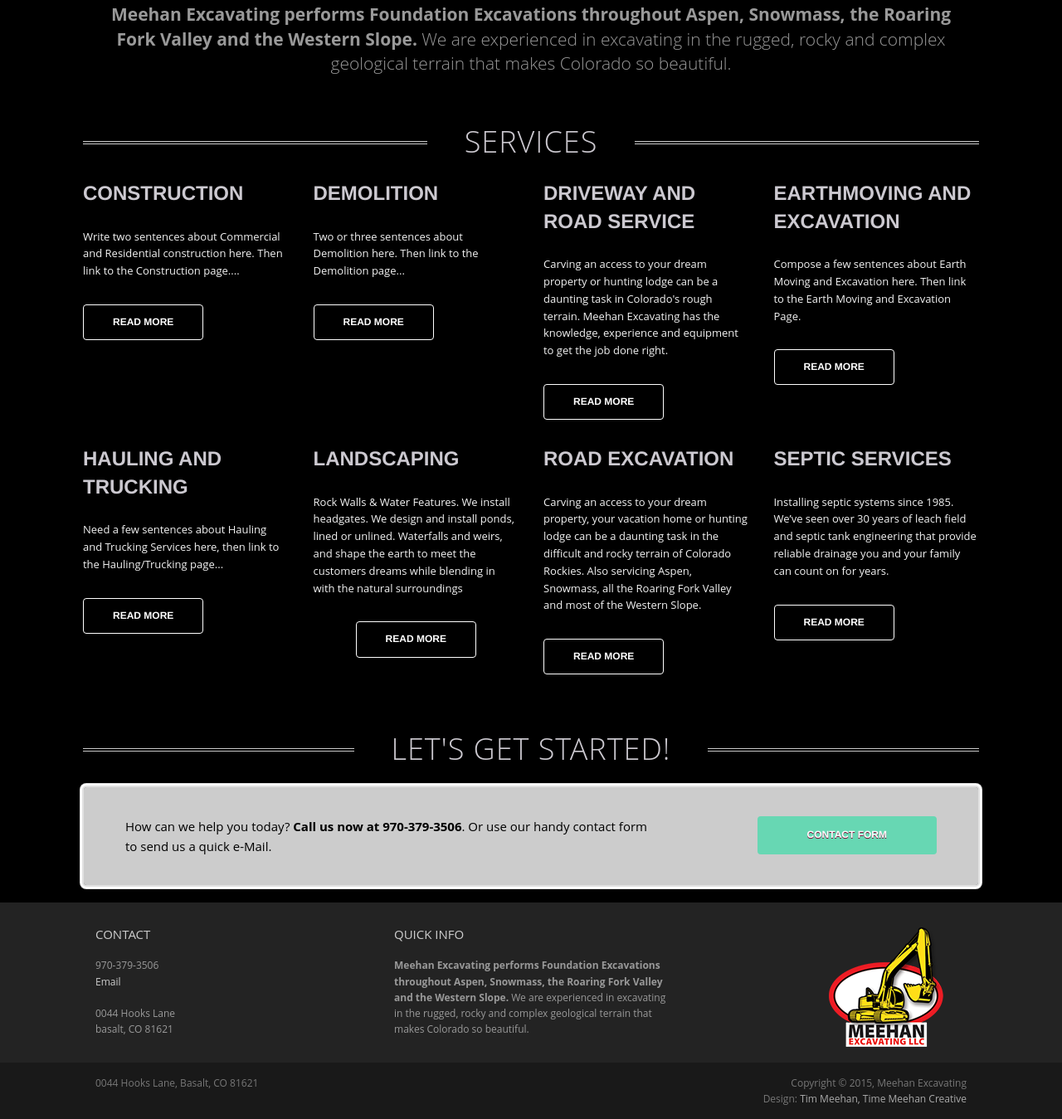
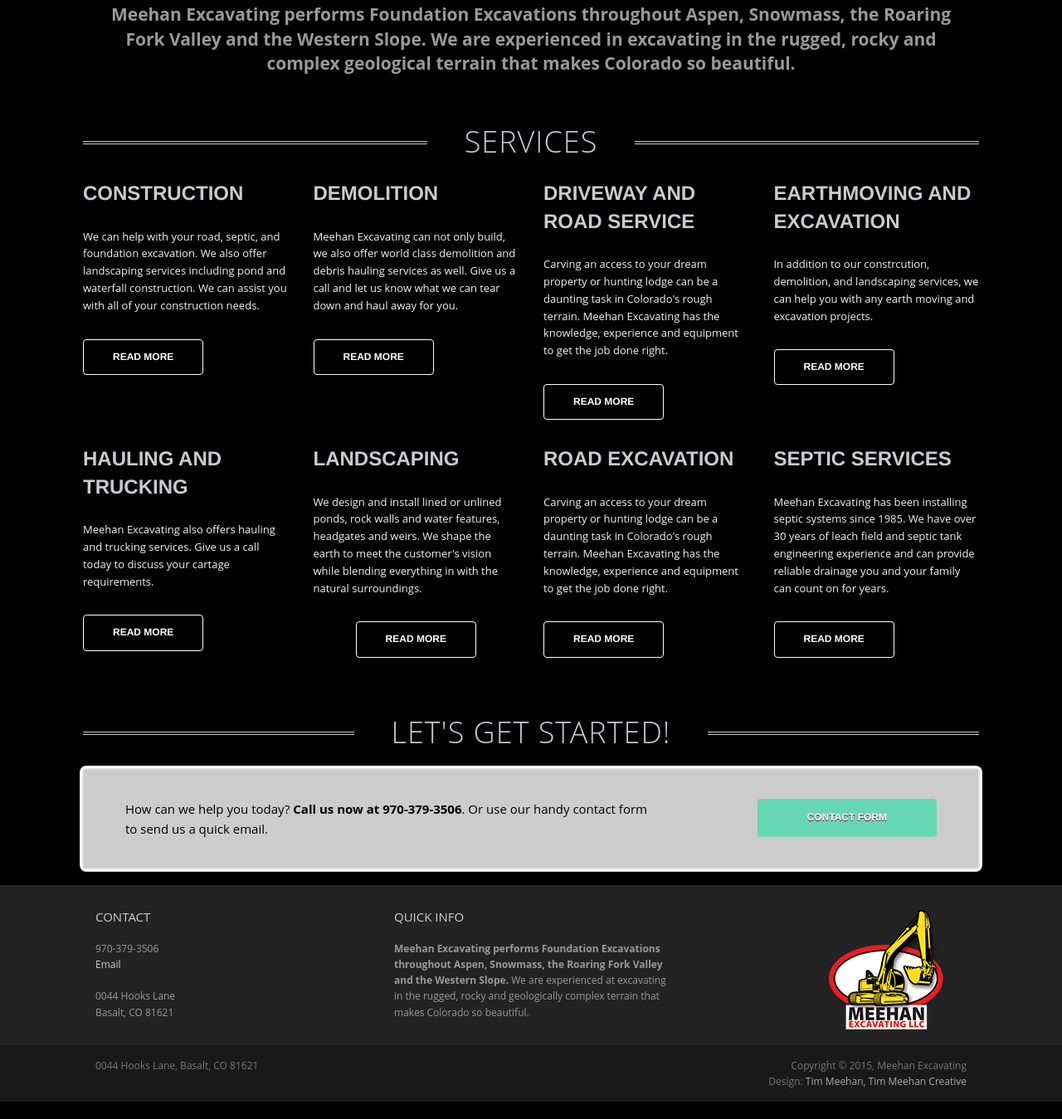
Before and after one commit to stratcat944/meehan_exc, a plain HTML site: page Paul_Web/index.html in a window 1280 px wide. Shown: the part 696-2045 px from the top of the page at 83% size. After the commit the page ends 2024 px from the top, so only its background shows below. Drawn offline with nearby package versions, Linux system fonts and the light colour scheme.

Commit message:
updating links

```diff
--- a/Paul_Web/index.html
+++ b/Paul_Web/index.html
@@ -75,7 +75,7 @@
 
 		<div class="row section topspace">
 			<div class="col-md-12">
-				<p class="lead text-center text-muted"><strong>Meehan Excavating performs Foundation Excavations throughout Aspen, Snowmass, the Roaring Fork Valley and the Western Slope.</strong> We are experienced in excavating in the rugged, rocky and complex geological terrain that makes Colorado so beautiful. </p>
+				<p class="lead text-center text-muted"><strong>Meehan Excavating performs Foundation Excavations throughout Aspen, Snowmass, the Roaring Fork Valley and the Western Slope. We are experienced in excavating in the rugged, rocky and complex geological terrain that makes Colorado so beautiful.</strong></p>
 			</div>
 		</div> <!-- / section -->
 
@@ -84,12 +84,12 @@
 			<div class="row">
 				<div class="col-sm-6 col-md-3">
 					<h3 class="text-left">Construction</h3>
-					<p>Write two sentences about Commercial and Residential construction here. Then link to the Construction page....</p>
+					<p>We can help with your road, septic, and foundation excavation. We also offer landscaping services including pond and waterfall construction. We can assist you with all of your construction needs.</p>
 					<p class="text-left"><a href="construction.html" class="btn btn-action">Read more</a></p>
 				</div>
 				<div class="col-sm-6 col-md-3">
 					<h3 class="text-left">Demolition</h3>
-					<p>Two or three sentences about Demolition here. Then link to the Demolition page...</p>
+					<p>Meehan Excavating can not only build, we also offer world class demolition and debris hauling services as well. Give us a call and let us know what we can tear down and haul away for you.</p>
 					<p class="text-left"><a href="demo.html" class="btn btn-action">Read more</a></p>
 				</div>
 				<div class="col-sm-6 col-md-3">
@@ -99,131 +99,43 @@
 				</div>
 				<div class="col-sm-6 col-md-3">
 					<h3 class="text-left">Earthmoving and Excavation</h3>
-					<p>Compose a few sentences about Earth Moving and Excavation here. Then link to the Earth Moving and Excavation Page.</p>
+					<p>In addition to our constrcution, demolition, and landscaping services, we can help you with any earth moving and excavation projects.</p>
 					<p class="text-left"><a href="earthmovingandexcavation.html" class="btn btn-action">Read more</a></p>
 				</div>
 			</div>
 			<div class="row">
 				<div class="col-sm-6 col-md-3">
 					<h3 class="text-left">Hauling and Trucking</h3>
-					<p>Need a few sentences about Hauling and Trucking Services here, then link to the Hauling/Trucking page...</p>
+					<p>Meehan Excavating also offers hauling and trucking services. Give us a call today to discuss your cartage requirements.</p>
 					<p class="text-left"><a href="" class="btn btn-action">Read more</a></p>
 				</div>
 				<div class="col-sm-6 col-md-3">
 					<h3 class="text-left">Landscaping</h3>
-					<p>Rock Walls & Water Features. We install headgates. We design and install ponds, lined or unlined. Waterfalls and weirs, and shape the earth to meet the customers dreams while blending in with the natural surroundings
-</p>
+					<p>We design and install lined or unlined ponds, rock walls and water features, headgates and weirs. We shape the earth to meet the customer's vision while blending everything in with the natural surroundings.
+					</p>
 					<p class="text-center"><a href="" class="btn btn-action">Read more</a></p>
 				</div>
 				<div class="col-sm-6 col-md-3">
 					<h3 class="text-left">Road Excavation </h3>
-					<p>Carving an access to your dream property, your vacation home or hunting lodge can be a daunting task in the difficult and rocky terrain of Colorado Rockies. Also servicing Aspen, Snowmass, all the Roaring Fork Valley and most of the Western Slope.</p>
+					<p>Carving an access to your dream property or hunting lodge can be a daunting task in Colorado's rough terrain. Meehan Excavating has the knowledge, experience and equipment to get the job done right.</p>
 					<p class="text-left"><a href="" class="btn btn-action">Read more</a></p>
 				</div>
 				<div class="col-sm-6 col-md-3">
 					<h3 class="text-left">Septic Services</h3>
-					<p>Installing septic systems since 1985. We’ve seen over 30 years of leach field and septic tank engineering that provide reliable drainage you and your family can count on for years.</p>
+					<p>Meehan Excavating has been installing septic systems since 1985. We have over 30 years of leach field and septic tank engineering experience and can provide reliable drainage you and your family can count on for years.</p>
 					<p class="text-left"><a href="" class="btn btn-action">Read more</a></p>
 				</div>
 			</div>
 		</div> <!-- / section -->
 
-<!--		<div class="row section recentworks topspace">
-
-			<h2 class="section-title"><span>Recent Works</span></h2>
-
-			<div class="thumbnails recentworks row">
-
-				<div class="col-xs-12 col-sm-6 col-md-4 col-lg-4">
-					<a class="thumbnail" href="sidebar-right.html">
-						<span class="img">
-							<img src="assets/images/s1.jpg" alt="">
-							<span class="cover"><span class="more">See details &rarr;</span></span>
-						</span>
-						<span class="title">Sample title - big data solutions</span>
-					</a>
-					<span class="details"><a href="">Web design</a> | <a href="">Wordpress</a> | <a href="">Logotype</a></span>
-					<h4></h4>
-					<p></p>
-				</div>
-
-				<div class="col-xs-12 col-sm-6 col-md-4 col-lg-4">
-					<a class="thumbnail" href="sidebar-right.html">
-						<span class="img">
-							<img src="assets/images/s1.jpg" alt="">
-							<span class="cover"><span class="more">See details &rarr;</span></span>
-						</span>
-						<span class="title">Pure ipsum - development services for people</span>
-					</a>
-					<span class="details"><a href="">Web design</a> | <a href="">Wordpress</a></span>
-					<h4></h4>
-					<p></p>
-				</div>
-
-				<div class="col-xs-12 col-sm-6 col-md-4 col-lg-4">
-					<a class="thumbnail" href="sidebar-right.html">
-						<span class="img">
-							<img src="assets/images/s1.jpg" alt="">
-							<span class="cover"><span class="more">See details &rarr;</span></span>
-						</span>
-						<span class="title">Lorem studios - interior and patio design</span>
-					</a>
-					<span class="details"><a href="">Web design</a> | <a href="">Logotype</a></span>
-					<h4></h4>
-					<p></p>
-				</div>
-
-				<div class="col-xs-12 col-sm-6 col-md-4 col-lg-4">
-					<a class="thumbnail" href="sidebar-right.html">
-						<span class="img">
-							<img src="assets/images/s1.jpg" alt="">
-							<span class="cover"><span class="more">See details &rarr;</span></span>
-						</span>
-						<span class="title">Pure ipsum - development services for people</span>
-					</a>
-					<span class="details"><a href="">Web design</a> | <a href="">Wordpress</a></span>
-					<h4></h4>
-					<p></p>
-				</div>
-
-				<div class="col-xs-12 col-sm-6 col-md-4 col-lg-4">
-					<a class="thumbnail" href="sidebar-right.html">
-						<span class="img">
-							<img src="assets/images/s1.jpg" alt="">
-							<span class="cover"><span class="more">See details &rarr;</span></span>
-						</span>
-						<span class="title">Lorem studios - interior and patio design</span>
-					</a>
-					<span class="details"><a href="">Web design</a> | <a href="">Logotype</a></span>
-					<h4></h4>
-					<p></p>
-				</div>
-
-				<div class="col-xs-12 col-sm-6 col-md-4 col-lg-4">
-					<a class="thumbnail" href="sidebar-right.html">
-						<span class="img">
-							<img src="assets/images/s1.jpg" alt="">
-							<span class="cover"><span class="more">See details &rarr;</span></span>
-						</span>
-						<span class="title">Lorem studios - interior and patio design</span>
-					</a>
-					<span class="details"><a href="">Web design</a> | <a href="">Logotype</a></span>
-					<h4></h4>
-					<p></p>
-				</div>
-			</div>
-
-		</div> -->
-
-
-        <!-- /section -->
+<!-- Old Inition template demo code went here. -->
 
 		<div class="row section topspace">
         			<h2 class="section-title"><span>Let's get started!</span></h2>
 
 			<div class="panel panel-cta"><div class="panel-body"> <!-- change opacity on this -->
 				<div class="col-lg-8">
-					<p>How can we help you today? <b>Call us now at 970-379-3506</b>. Or use our handy contact form to send us a quick e-Mail.  </p>
+					<p>How can we help you today? <b>Call us now at 970-379-3506</b>. Or use our handy contact form to send us a quick email.  </p>
 				</div>
 				<div class="col-lg-4 text-right">
 					<a href="contact/contact.html" class="btn btn-primary btn-lg">Contact Form</a>
@@ -232,15 +144,7 @@
             </div>
 		</div> <!-- /section -->
 
-<!--		<div class="row section clients topspace">
-			<h2 class="section-title"><span>Clients</span></h2>
-			<div class="col-lg-12">
-				<p>
-					<img src="assets/images/sample_clients.png" alt="">
-				</p>
-			</div>
-		</div> -->
-        <!-- /section -->
+<!-- More old code wenr here. (Client section)-->
 
 	</div>	<!-- /container -->
 
@@ -254,29 +158,17 @@
 				<div class="widget-body">
 					<p>970-379-3506<br>
 						<a href="mailto:paulmeehan@live.com">Email</a><br>
-						<br>
-	0044 Hooks Lane <br>
-    basalt, CO 81621
+						<br>0044 Hooks Lane<br>Basalt, CO 81621
 					</p>
 				</div>
 			</div>
 
-<!--			<div class="col-md-2 widget">
-				<h3 class="widget-title">Follow me</h3>
-				<div class="widget-body">
-					<p class="follow-me-icons">
-						<a href=""><i class="fa fa-twitter fa-2"></i></a>
-						<a href=""><i class="fa fa-dribbble fa-2"></i></a>
-						<a href=""><i class="fa fa-github fa-2"></i></a>
-						<a href=""><i class="fa fa-facebook fa-2"></i></a>
-					</p>
-				</div>
-			</div> -->
+<!-- Follow Me widget went here (from demo code) -->
 
 			<div class="col-md-4 widget">
 				<h3 class="widget-title">Quick Info</h3>
 				<div class="widget-body">
-<p><strong>Meehan Excavating performs Foundation Excavations throughout Aspen, Snowmass, the Roaring Fork Valley and the Western Slope.</strong> We are experienced in excavating in the rugged, rocky and complex geological terrain that makes Colorado so beautiful. </p>
+<p><strong>Meehan Excavating performs Foundation Excavations throughout Aspen, Snowmass, the Roaring Fork Valley and the Western Slope.</strong> We are experienced at excavating in the rugged, rocky and geologically complex terrain that makes Colorado so beautiful. </p>
 				</div>
 			</div>
 			<div class="col-md-4 widget">
@@ -304,7 +196,7 @@
 				<div class="widget-body">
 					<p class="text-right">
 						Copyright &copy; 2015, Meehan Excavating<br>
-						Design: <a href="http://www.x2001.com" rel="designer">Tim Meehan, Time Meehan Creative</a> </p>
+						Design: <a href="http://www.x2001.com" rel="designer">Tim Meehan, Tim Meehan Creative</a> </p>
 				</div>
 			</div>
 
```
Also changed, not shown: Paul_Web/about.html (+7 -7 lines).
